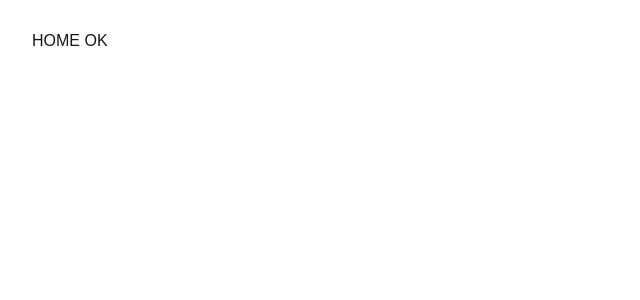
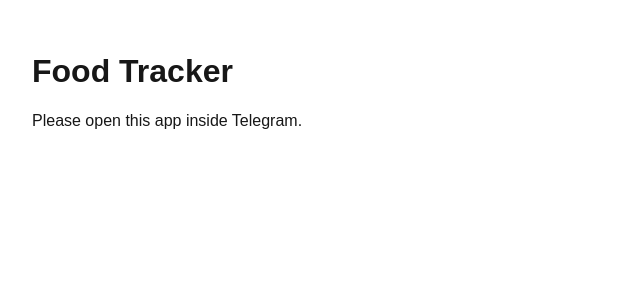
Before and after one commit to bryanyeo3125/FoodTracker, a Next.js app: page / in a window 1280 px wide. Shown: the top 300 px of the page, without its empty margins (0-640 px from the left). Built offline with nearby package versions, Linux system fonts and the light colour scheme.

Commit message:
I hope this finally works

```diff
--- a/src/app/layout.tsx
+++ b/src/app/layout.tsx
@@ -1,22 +1,18 @@
 import type { ReactNode } from "react";
 import Script from "next/script";
 import "./globals.css";
-import { UserProvider } from "@/app/context/UserContext";
 
 export default function RootLayout({ children }: { children: ReactNode }) {
     return (
-        <html lang="en">
+        <html lang="en" suppressHydrationWarning>
         <head>
             <title>Food Tracker</title>
-
             <Script
                 src="https://telegram.org/js/telegram-web-app.js"
                 strategy="beforeInteractive"
             />
         </head>
-        <body>
-        <UserProvider>{children}</UserProvider>
-        </body>
+        <body>{children}</body>
         </html>
     );
 }
--- a/src/app/page.tsx
+++ b/src/app/page.tsx
@@ -1,8 +1,3 @@
-export default function Page() {
-    return <div style={{ padding: 24 }}>HOME OK</div>;
-}
-
-/*
 "use client";
 
 import { useEffect, useState } from "react";
@@ -148,4 +143,3 @@
         </UserContext.Provider>
     );
 }
-*/
```
